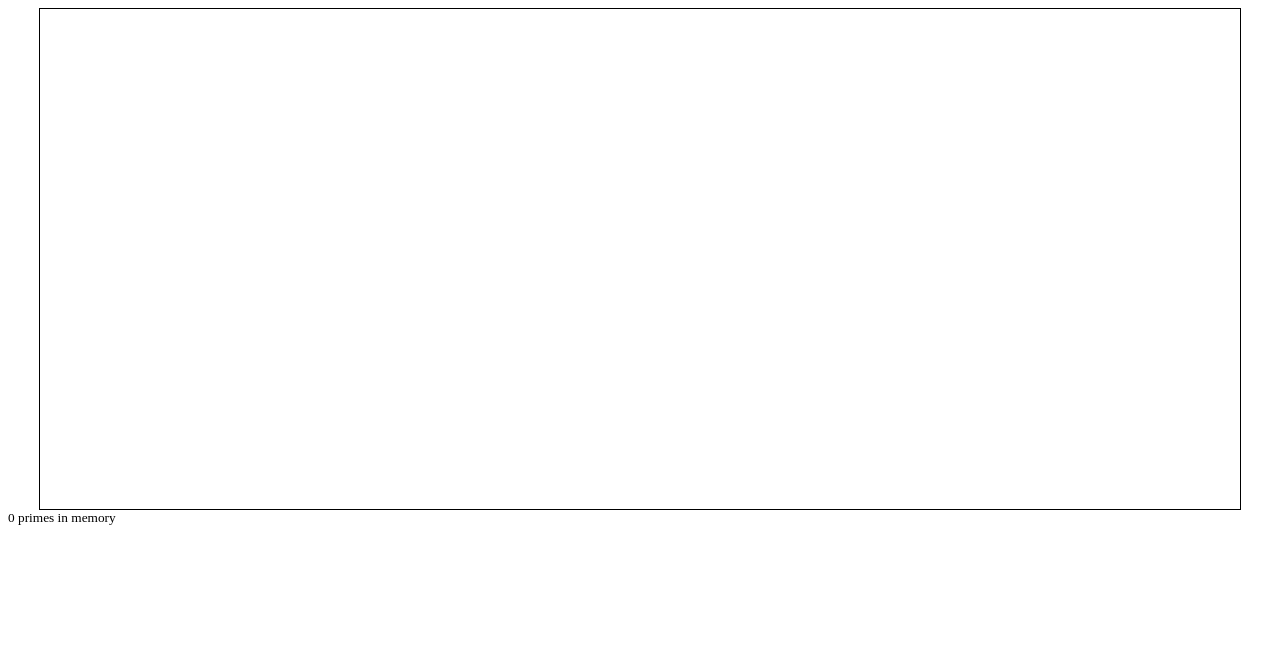
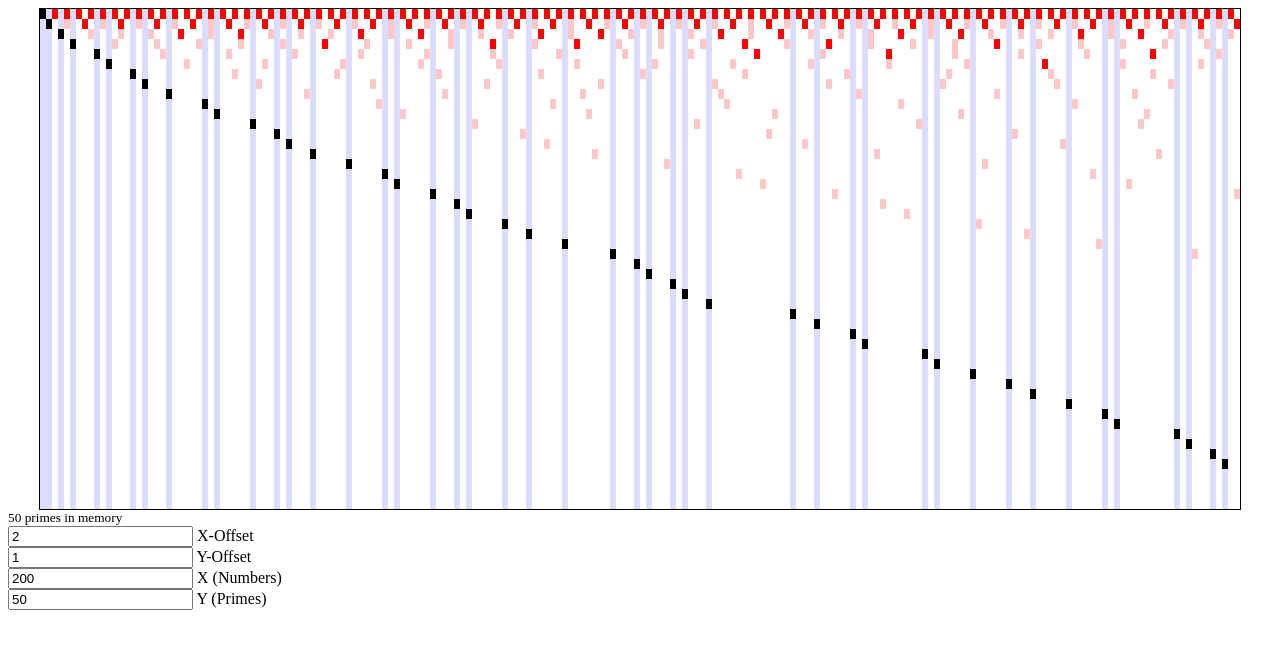
Before and after one commit to mastercactapus/Prime-Visualizer-2, a plain HTML site: page index.html in a window 1280 px wide. Drawn offline with Linux system fonts and the light colour scheme.

Commit message:
get this thing working again

```diff
--- a/css/default.css
+++ b/css/default.css
@@ -1,3 +1,7 @@
 #prime-display .graph {
 	border:solid 1px black;
 }
+
+label {
+	display:block;
+}
--- a/index.html
+++ b/index.html
@@ -9,11 +9,26 @@
 <body>
   	<div id="prime-display">
   <center>
-  <canvas class="graph" width="1200" height="500"></canvas>
+  <canvas class="graph" id="graph" width="1200" height="500"></canvas>
   </center>
     <small class="mem-text">
   0 primes in memory
   </small>
 </div>
+<label>
+<input type="number" id="startx" value="2"> X-Offset
+</label>
+<label>
+<input type="number" id="starty" value="1"> Y-Offset
+</label>
+<label>
+<input type="number" id="countx" value="200"> X (Numbers)
+</label>
+<label>
+<input type="number" id="county" value="50"> Y (Primes)
+</label>
+
+
+<script src="js/main.js"></script>
 </body>
 </html>
--- /dev/null
+++ b/js/main.js
@@ -0,0 +1,25 @@
+$(function(){
+	var canvas = document.getElementById("graph");
+
+	var graph = new PrimeGraph(canvas);
+
+	graph.render();
+
+
+
+	var $memText = $(".mem-text");
+	var $startx = $("#startx");
+	var $starty = $("#starty");
+	var $countx = $("#countx");
+	var $county = $("#county");
+
+	setInterval(function(){
+		$memText.html(graph.optimus.primes.length + " primes in memory");
+
+		graph.options.startX = $startx.val();
+		graph.options.startY = $starty.val();
+		graph.options.countX = $countx.val();
+		graph.options.countY = $county.val();
+		graph.cachedRender();
+	},1000);
+})
--- a/js/optimus.js
+++ b/js/optimus.js
@@ -1,50 +1,40 @@
 /* modified from euler project */
-$(function(){
-function optimus() {
-	var primes =[2, 3, 5, 7, 11, 13, 17, 19, 23, 29,
-	31, 37, 41, 43, 47, 53, 59, 61, 67, 71,
-	73, 79, 83, 89, 97, 101, 103, 107, 109, 113,
-	127, 131, 137, 139, 149, 151, 157, 163, 167, 173,
-	179, 181, 191, 193, 197, 199, 211, 223, 227, 229];
-	var numbers = [-1,-1,0,0,2,]; //
 
+function Optimus(seed){
+	this.primes = seed || [2,3,5,7,11,13,17,19,23,29,31,37,41];
+}
 
-	//gets the nth prime number, finding new ones as nessisary
-	function getPrime(n){
-		while (primes.length < n) nextPrime();
-		return primes[n-1];
-	}
+Optimus.prototype = {
+	get lastPrime(){
+		return this.primes[this.primes.length-1];
+	},
 
-	//gets the next prime number (that hasn't been found)
-	function nextPrime(){
-		var cTest = primes[primes.length-1] + 2;
-		while (!isPrime(cTest)) cTest +=2;
-		primes.push(cTest);
-		return cTest;
-	}
+	//return the nth prime number
+	getPrime: function(n) {
+		while (this.primes.length < n) this.getNextPrime();
+		return this.primes[n-1];
+	},
 
-	function fastPrime(n){
-		if (n < primes[primes.length-1])
-			return (primes.indexOf(n) > -1);
-	}
+	getNextPrime: function(){
+		var n = this.lastPrime + 2;
+		while (!this.isPrime(n)) n+=2;
+		this.primes.push(n);
+		return n;
+	},
 
-	//tests if a number is prime
-	function isPrime(n){
-		if (n < primes[primes.length-1])
-			return (primes.indexOf(n) > -1);
-		var limit = Math.sqrt(n);
-		if (limit == Math.floor(limit)) return false;
-		var cTest = 1;
-		while (getPrime(cTest) <= limit){
-			if (n % getPrime(cTest) === 0) return false;
-			cTest++;
+	isPrime: function(n) {
+		if (n < this.lastPrime)
+			return this.primes.indexOf(n) !== -1;
+
+		var max = Math.sqrt(n);
+		if (max===Math.floor(max)) return false; //even squares are not prime
+
+		var i, prime = 1;
+		while ((i=this.getPrime(prime)) <= max) {
+			if (n % i === 0) return false;
+			prime++;
 		}
+
 		return true;
 	}
-
-	return {prime:getPrime,isPrime:isPrime,primes:primes};
-}
-
-window.optimus = new optimus();
-$(window).trigger("optimus-online");
-});
+};
--- a/js/visualizer.js
+++ b/js/visualizer.js
@@ -1,50 +1,63 @@
-$(window).on("optimus-online", function(){
 
-function VisualizerM(){
-	var startX=2, startY=2, rows=50, cols=100;
+function PrimeGraph(canvas,options) {
+	options = options||{};
+	if (!options.startX) options.startX = 2;
+	if (!options.startY) options.startY = 1;
+	if (!options.countX) options.countX = 200;
+	if (!options.countY) options.countY = 50;
 
-	var factors = {};
+	this.options = options;
+	this.canvas = canvas;
+	this.optimus = new Optimus();
+	this.ctx = this.canvas.getContext("2d");
+}
 
-	function getFactors(n) { //get all prime factors of n
-		if (optimus.fastPrime(n)) return []; //if we are a discovered prime, then return none
+PrimeGraph.prototype = {
+	cachedRender: function(){
+		if (JSON.stringify(this.options) !== this.lastRender)
+			this.render();
+	},
+	render: function(){
+		this.lastRender = JSON.stringify(this.options);
 
-		var prime = 1;
-		var cPrime=optimus.getPrime(prime);
-		var retr = [];
+		var elim = {};
+		var width = Math.ceil(this.canvas.width/this.options.countX);
+		var height = Math.ceil(this.canvas.height/this.options.countY);
+		this.ctx.fillStyle = "rgb(255,255,255)";
+		this.ctx.fillRect(0,0,this.canvas.width,this.canvas.height);
+		for (var y=0;y<this.options.countY;y++){
+			var drawY = Math.floor(height*y);
+			var n = this._getPrime(y+1);
+			for (var x=0;x<this.options.countX;x++){
+				var i = this._getNumber(x);
+				var drawX = Math.floor(width*x);
+				var color = null;
 
-		while (cPrime <= n){
-			if (cPrime == n) return retr;
-			if (n % cPrime == 0) retr.push(cPrime);
-			prime++;
-			cPrime=optimus.getPrime(prime);
-		}
-		return retr;
-	}
+				if (y === 0 && this.optimus.isPrime(i)) {
+					this.ctx.fillStyle = "rgb(220,220,255)";
+					this.ctx.fillRect(drawX,0,width,this.canvas.height);
+				}
 
-	function preGen() { //ensure factors{} is populated for our current scope
-		for (var i=startX;i<startX+cols;i++) {
-			if (typeof factors[i] == 'undefined') factors[i] = getFactors(i);
-		}
-	}
-
-	function getGrid() {//generate grid
-		var grid=[[]];
-		for (var x=0;x<cols;x++) {
-			for (var y=0;y<rows;y++) {
-				var val = 0; //0 = default
-				if (factors[x] == []) val =1; // 1 = prime
-				else if (factors[x][0] == y) val =2; // 2 = lowest factor
-				else if (factors[x].indexOf(y) > -1) val = 3; //3 = factor
-				grid[x][y] = val;
+				if (i===n) color = "rgb(0,0,0)"; //prime
+				else if (i%n===0) {
+					if (!elim[i]) {
+						color = "rgb(255,0,0)";
+						elim[i] = true;
+					} else {
+						color = "rgb(255,200,200)";
+					}
+				}
+				if (color) {
+					this.ctx.fillStyle = color;
+					this.ctx.fillRect(drawX,drawY,width,height);
+				}
 			}
 		}
+	},
+	_getPrime: function(y){
+		return this.optimus.getPrime(y);
+	},
+	_getNumber: function(x){
+		return +x + +this.options.startX;
 	}
-}
-
-function VisualizerV(context) {
-	var offsetX=0,offsetY=0,width=100,height=100;
-}
-
-
-window.visualizer = new visualizer("#prime-display");
-});
+};
```
